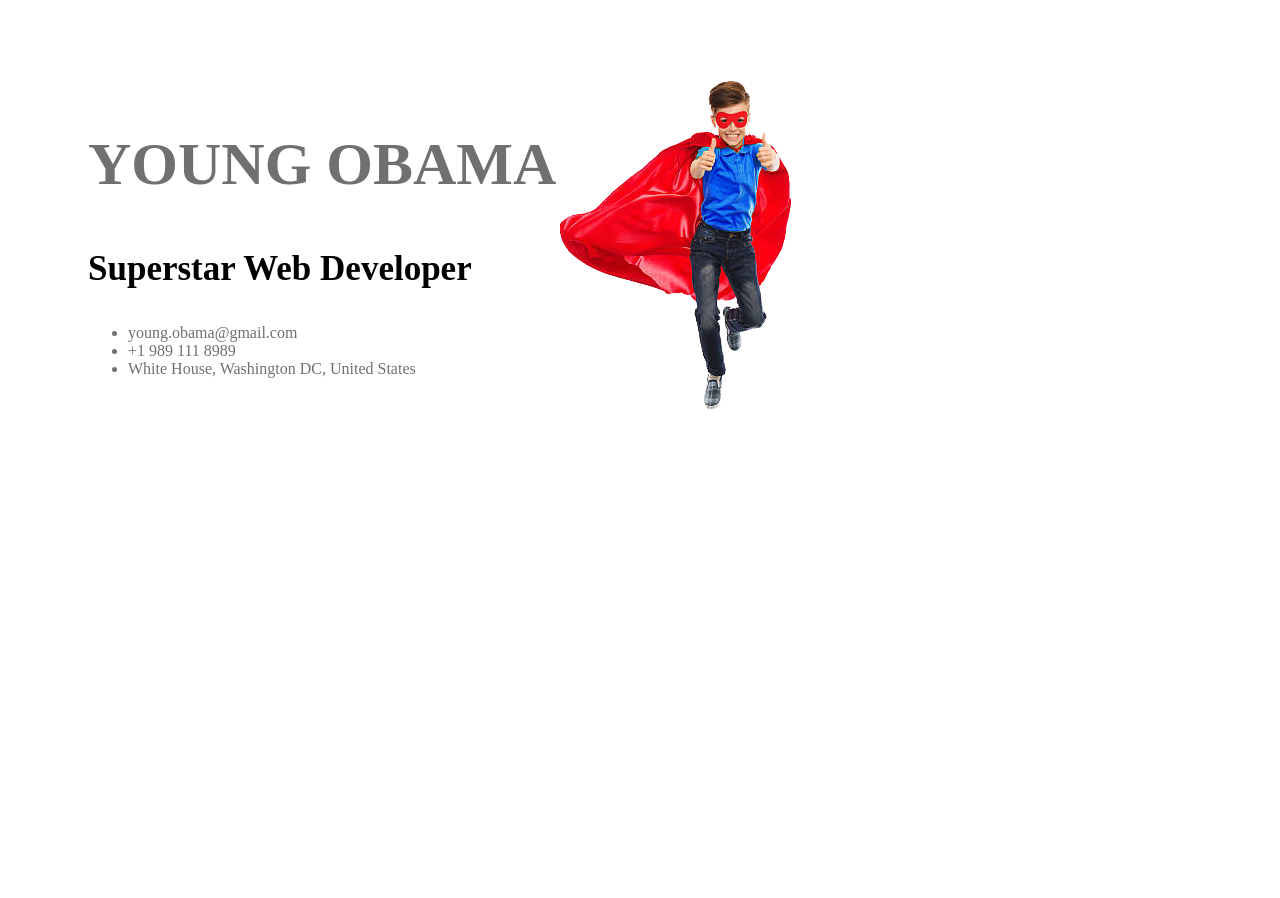
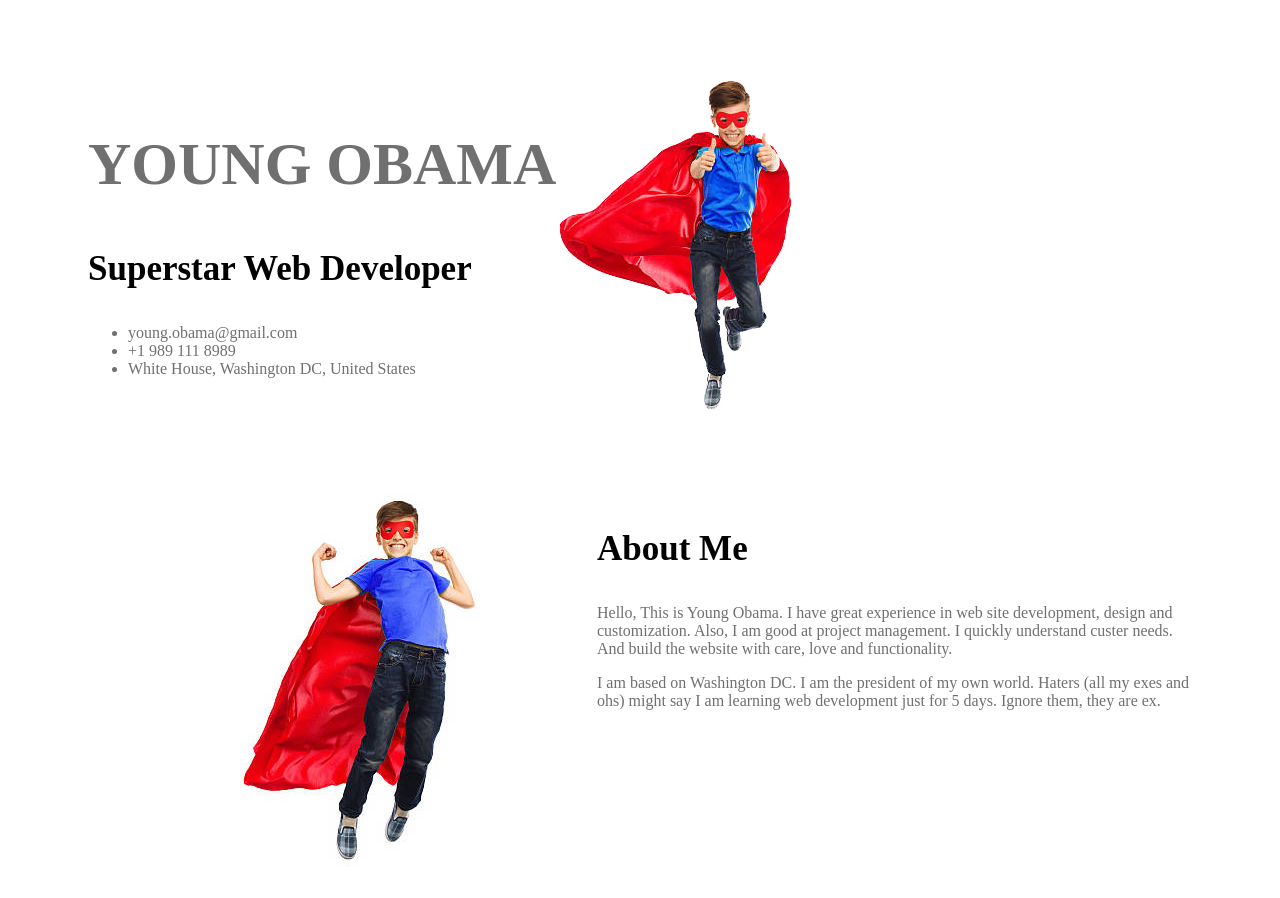
Before and after one commit to Muhammad-Alinoor/learning_portfolio3, a plain HTML site: page index.html in a window 1280 px wide. Before the commit the page ends 800 px from the top, so only its background shows below. Drawn offline with Linux system fonts and the light colour scheme.

Commit message:
middle-part-added

```diff
--- a/index.html
+++ b/index.html
@@ -10,6 +10,7 @@
 </head>
 
 <body>
+    <!-- top banner -->
     <section>
         <div>
             <h1>YOUNG OBAMA</h1>
@@ -24,6 +25,20 @@
             <img src="/images/user_avatar.png" alt="">
         </div>
     </section>
+    <!-- middle part -->
+    <section>
+        <div>
+            <img src="/images/about-avatar.png" alt="">
+        </div>
+        <div>
+            <h3 class="black-color">About Me</h3>
+            <p>Hello, This is Young Obama. I have great experience in web site development, design and customization.
+                Also, I am good at project management. I quickly understand custer needs. And build the website with
+                care, love and functionality.</p>
+            <p>I am based on Washington DC. I am the president of my own world. Haters (all my exes and ohs) might say I
+                am learning web development just for 5 days. Ignore them, they are ex.</p>
+        </div>
+    </section>
 </body>
 
 </html>
--- a/styles/style.css
+++ b/styles/style.css
@@ -16,7 +16,5 @@ h3 {
 
 section {
     display: flex;
-    width: 70%;
-    margin-top: 80px;
-    margin-left: 80px;
+    margin: 80px;
 }
```
